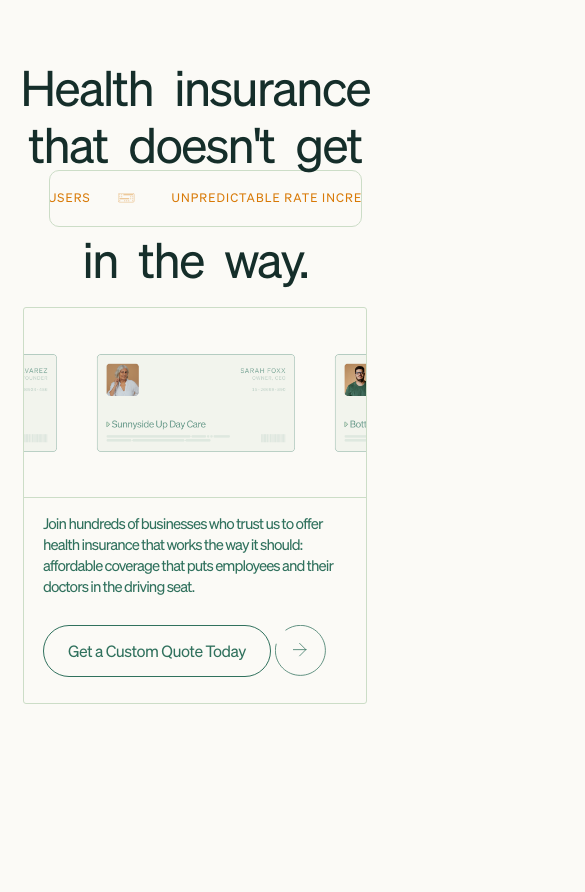
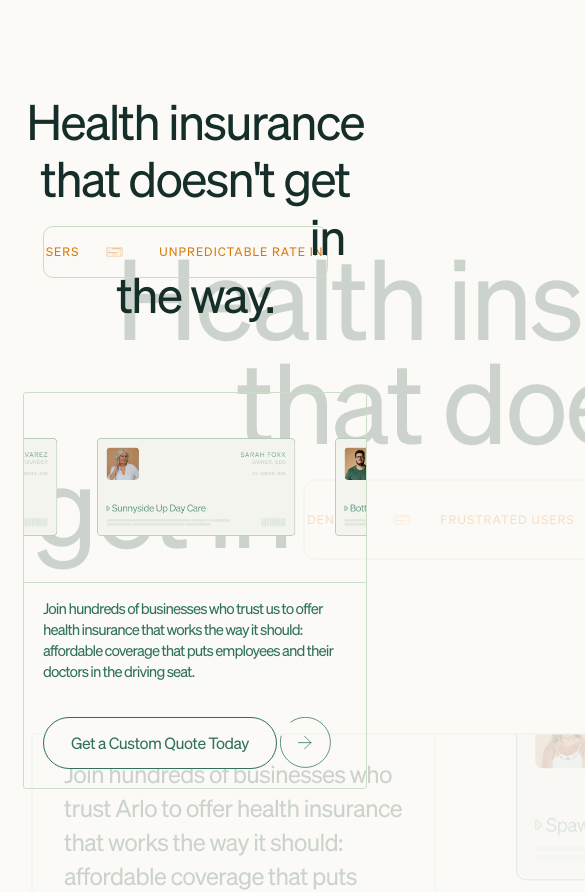
Before and after one commit to tpeschke/reformCo-dev-test, a Next.js app: page / in a window 390 px wide. Shown: the top 892 px of the page, 585 px wide, since content can reach past the window. Before the commit the page ends 844 px from the top, so only its background shows below. Built offline with nearby package versions, Linux system fonts and the light colour scheme.

Commit message:
updating the breakpoints to match the spec

```diff
--- a/src/app/components/BottomCards/BottomCards.css
+++ b/src/app/components/BottomCards/BottomCards.css
@@ -33,7 +33,7 @@
     }
 }
 
-@media (max-width: 945px) {
+@media (max-width: 500px) {
     .bottom-cards-component {
         flex-direction: column-reverse;
         justify-content: start;
--- a/src/app/components/BottomCards/components/CardSlide/CardSlide.css
+++ b/src/app/components/BottomCards/components/CardSlide/CardSlide.css
@@ -19,7 +19,7 @@
     }
 }
 
-@media (max-width: 945px) {
+@media (max-width: 500px) {
     .card-slide-component .card-slide-stripe {
         flex-direction: row;
         transform: translate(31.3%, 0%);
--- a/src/app/components/Button/Button.css
+++ b/src/app/components/Button/Button.css
@@ -17,7 +17,7 @@
     letter-spacing: -0.5px;
 }
 
-@media (max-width: 376px) {
+@media (max-width: 500px) {
     .button-component {
         margin: 0;
         width: 288px;
--- a/src/app/components/Header/Header.css
+++ b/src/app/components/Header/Header.css
@@ -35,7 +35,7 @@
     }
 }
 
-@media (max-width: 945px) {
+@media (max-width: 500px) {
     .h1-container .line-break {
         display: none;
     }
@@ -44,9 +44,7 @@
         display: inherit;
         width: 100%;
     }
-}
 
-@media (max-width: 376px) {
     .header-component {
         height: 353px;
         padding: 20px 0 0;
--- a/src/app/components/Header/components/Marquee.css
+++ b/src/app/components/Header/components/Marquee.css
@@ -23,25 +23,24 @@
     min-width: 77px;
 }
 
-@media (max-width: 1024px) {
+@media (max-width: 500px) {
     .marquee-component {
         width: 30vw;
         margin: 28px -31px -6px -11px;
     }
 }
 
-@media (max-width: 769px) {
+@media (max-width: 500px) {
     .marquee-component {
         margin: 15px -31px -6px -11px;
         width: calc(100vw - 48px);
         height: 61px;
     }
-}
 
-@media (max-width: 426px) {
-    .marquee-component {
+    /* TODO */
+    /* .marquee-component {
         margin: -11px 5px 13px;
-    }
+    } */
 
     .line-break-3 {
         display: inherit;
--- a/src/app/css/globals.css
+++ b/src/app/css/globals.css
@@ -134,7 +134,7 @@ button {
   }
 }
 
-@media (max-width: 426px) {
+@media (max-width: 500px) {
   :root {
     padding: 18.5px
   }
--- a/src/app/page.tsx
+++ b/src/app/page.tsx
@@ -6,11 +6,15 @@ import BottomCards from "./components/BottomCards/BottomCards";
 import { mediaQueryHook } from "./utilities/mediaQueryHook";
 import LoadingScreen from "./components/LoadingScreen/LoadingScreen";
 
+// TODO remove
+import Image from "next/image";
+import tablet from '../../public/images/tablet.png'
+
 export default function Home() {
   const isTablet = mediaQueryHook(1024)
   // Technically, the phone layout doesn't start until width 375px but, after 945, the scaled up cards start overflowing the sides
   // so it made sense to change the orientation early to create a smooth experience.
-  const isPhone = mediaQueryHook(945)
+  const isPhone = mediaQueryHook(500)
 
   return (
     <>
@@ -20,6 +24,7 @@ export default function Home() {
         has a smoother experience.
        */}
       <LoadingScreen />
+      <Image className="object-cover" src={tablet} alt={""}/>
       <div className="body-container">
         <Header isPhone={isPhone} />
         <BottomCards isTablet={isTablet} isPhone={isPhone} />
--- a/src/app/utilities/mediaQueryHook.tsx
+++ b/src/app/utilities/mediaQueryHook.tsx
@@ -1,6 +1,6 @@
 import { useState, useEffect } from "react";
 
-type Breakpoints = 945 | 1024
+type Breakpoints = 500 | 1024
 
 const getMediaQuery = (breakpoint: Breakpoints): string => {
     return `(max-width: ${breakpoint}px)`
```
Also changed, not shown: public/images/tablet.png (added).
